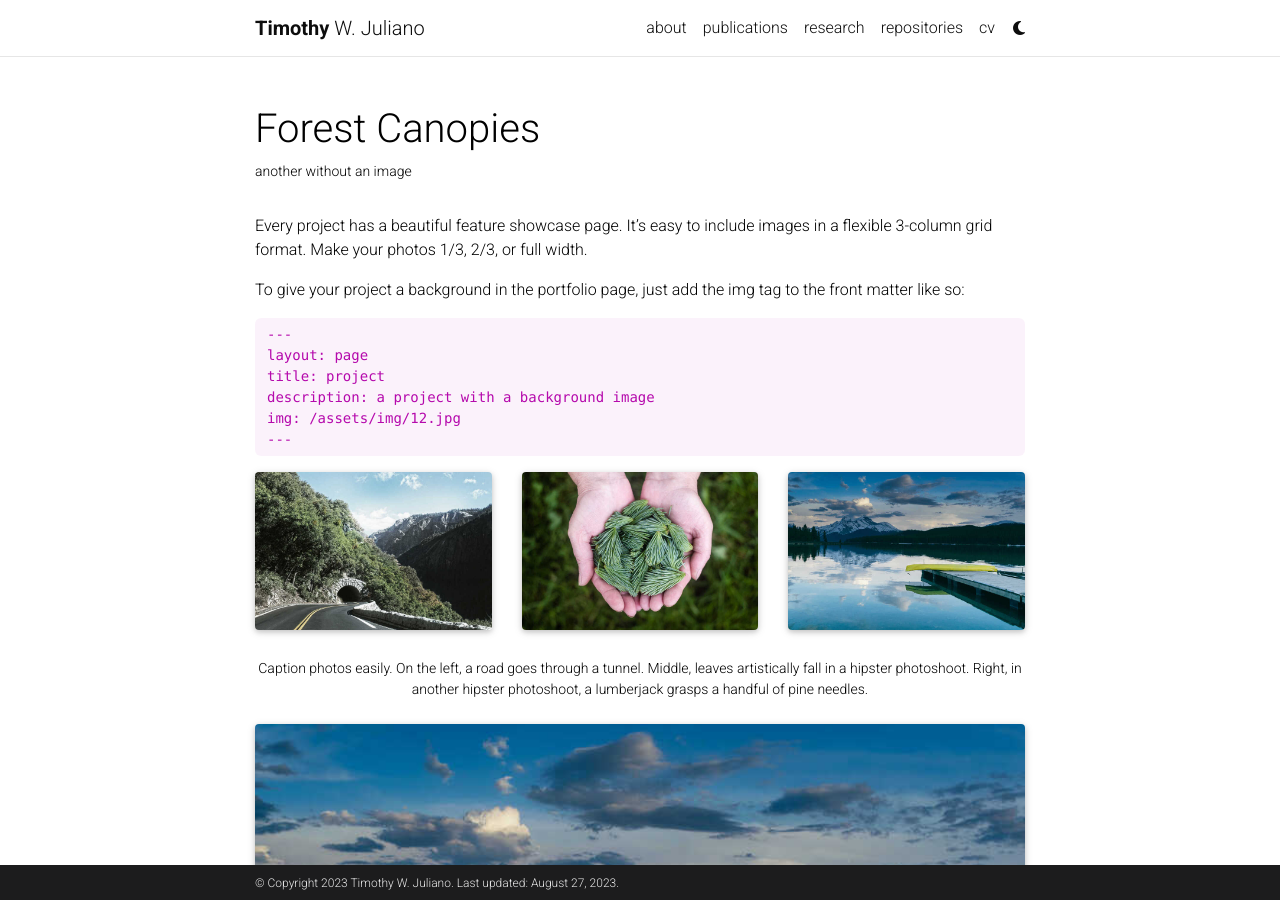
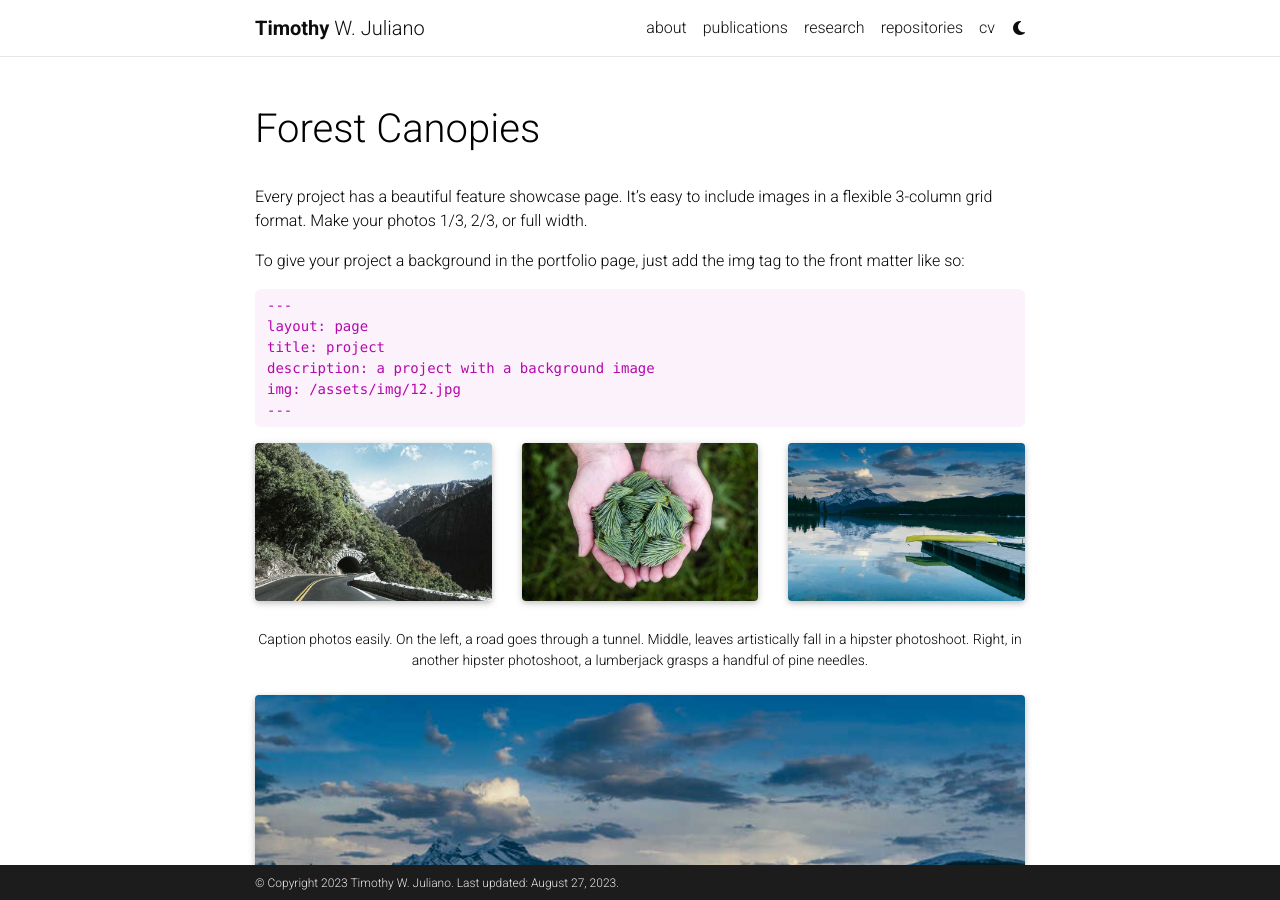
Before and after one commit to twjuliano/twjuliano.github.io, a Jekyll site: the page built from _projects/4_project.md, in a window 1280 px wide and 900 px high. Built offline with Jekyll 4.4.1, drawn with Linux system fonts in a browser that asks for light colours; full-size pictures stand in for the smaller copies a plugin makes; comment, search, counter and statistics services are not loaded; a style sheet for code colours, icons or effects is not loaded.

Commit message:
Update 4_project.md

```diff
--- a/_projects/4_project.md
+++ b/_projects/4_project.md
@@ -1,10 +1,9 @@
 ---
 layout: page
 title: Forest Canopies
-description: another without an image
+description:
 img: assets/img/canopy_crop.jpg
 importance: 3
-category: fun
 ---
 
 Every project has a beautiful feature showcase page.
```
